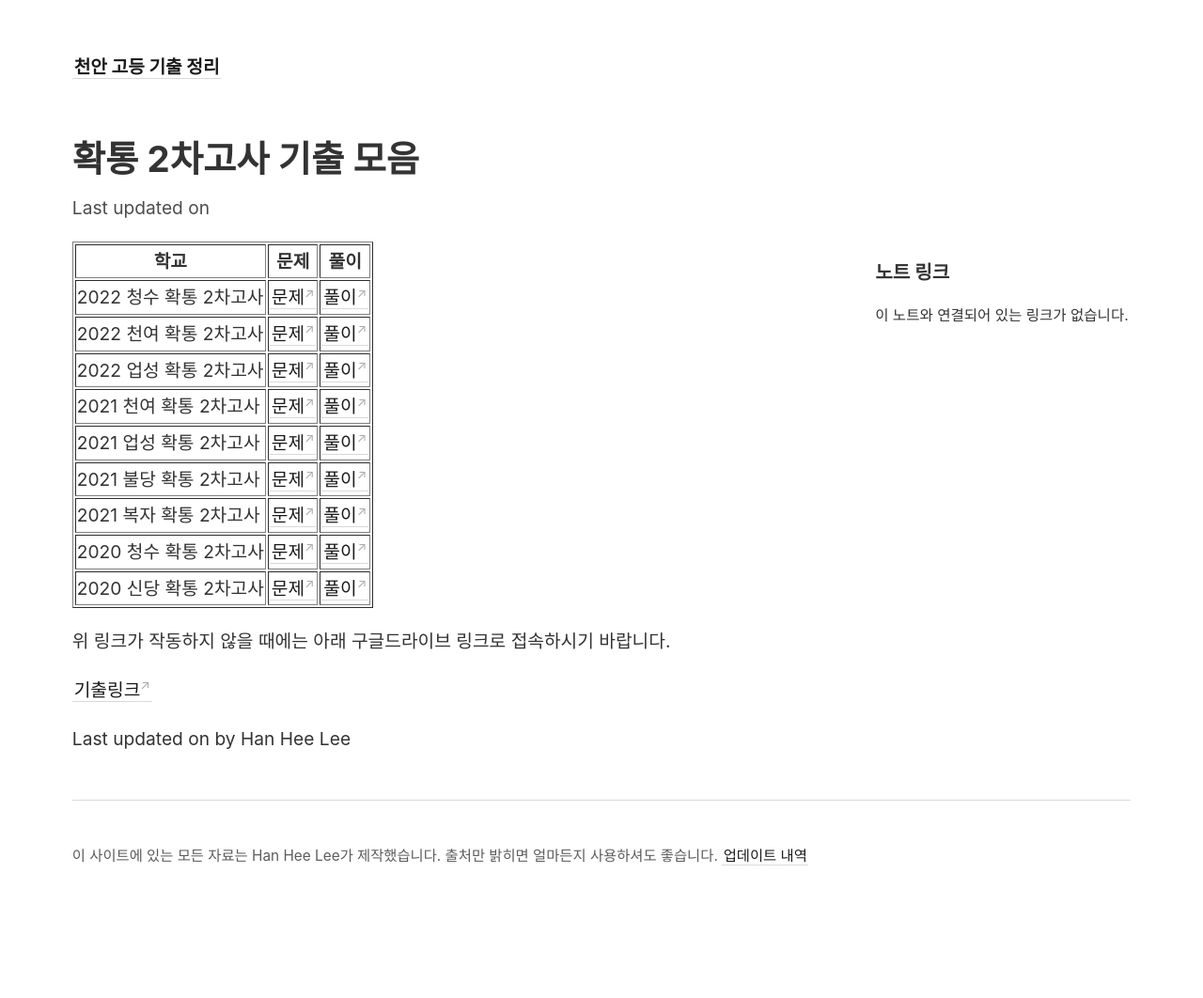
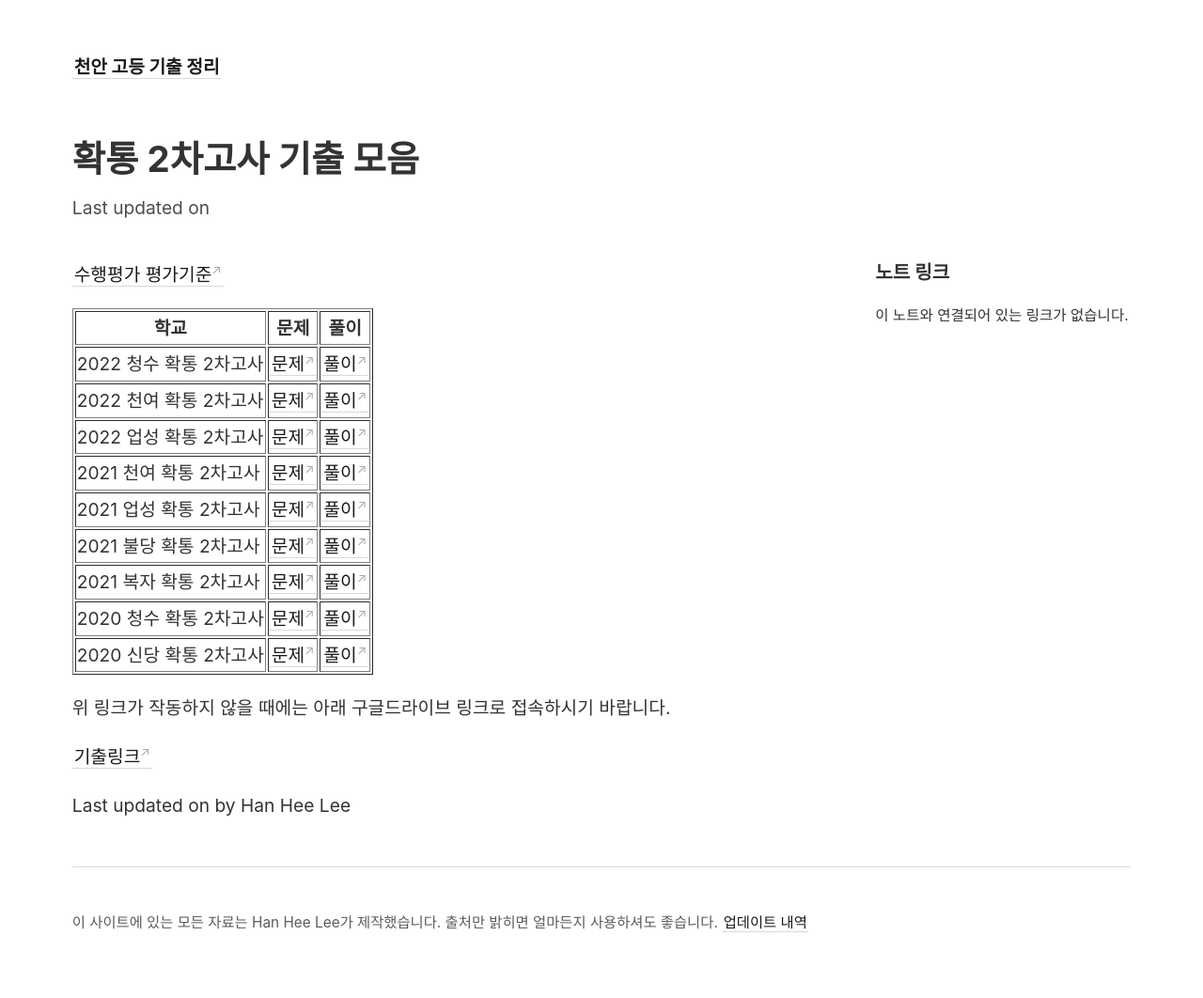
Before and after one commit to gwandae/test, a Jekyll site: the page built from _notes/확통 2차고사 대비 기출모음.md, in a window 1280 px wide. Shown: the whole page at 94% size. Built offline with Jekyll 4.4.1, drawn with Linux system fonts in a browser that asks for light colours; before the commit the page ends 991 px from its top, so only the background shows below that.

Commit message:
Update 확통 2차고사 대비 기출모음.md

```diff
--- a/_notes/확통 2차고사 대비 기출모음.md
+++ b/_notes/확통 2차고사 대비 기출모음.md
@@ -2,6 +2,8 @@
 title: "확통 2차고사 기출 모음"
 permalink: /3-4
 ---
+[수행평가 평가기준](https://github.com/gwandae/math/blob/main/pdf/%EC%88%98%ED%96%89%ED%8F%89%EA%B0%80%20%ED%8F%89%EA%B0%80%EA%B8%B0%EC%A4%80.pdf)
+
 <table border="1">
 <th>학교</th> <th>문제</th> <th>풀이</th>
   <tr>
```
